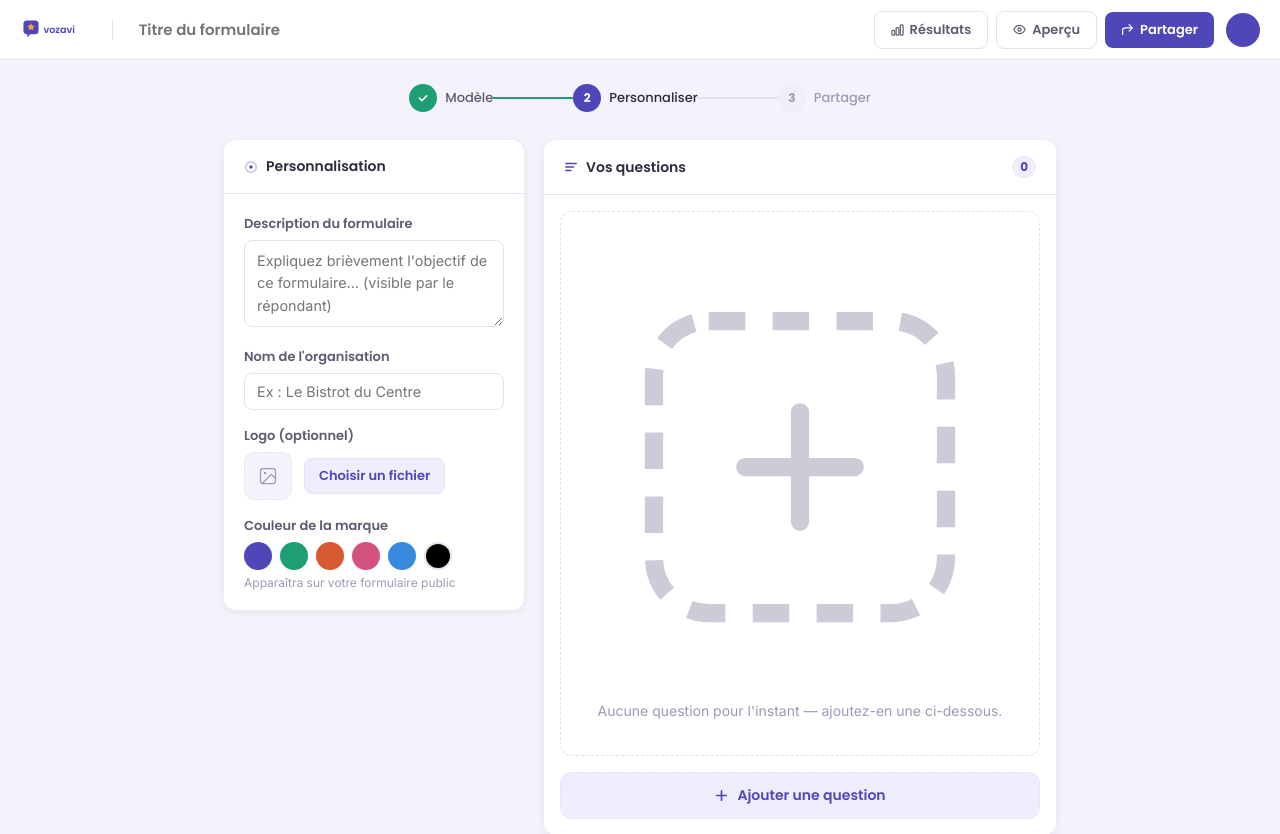
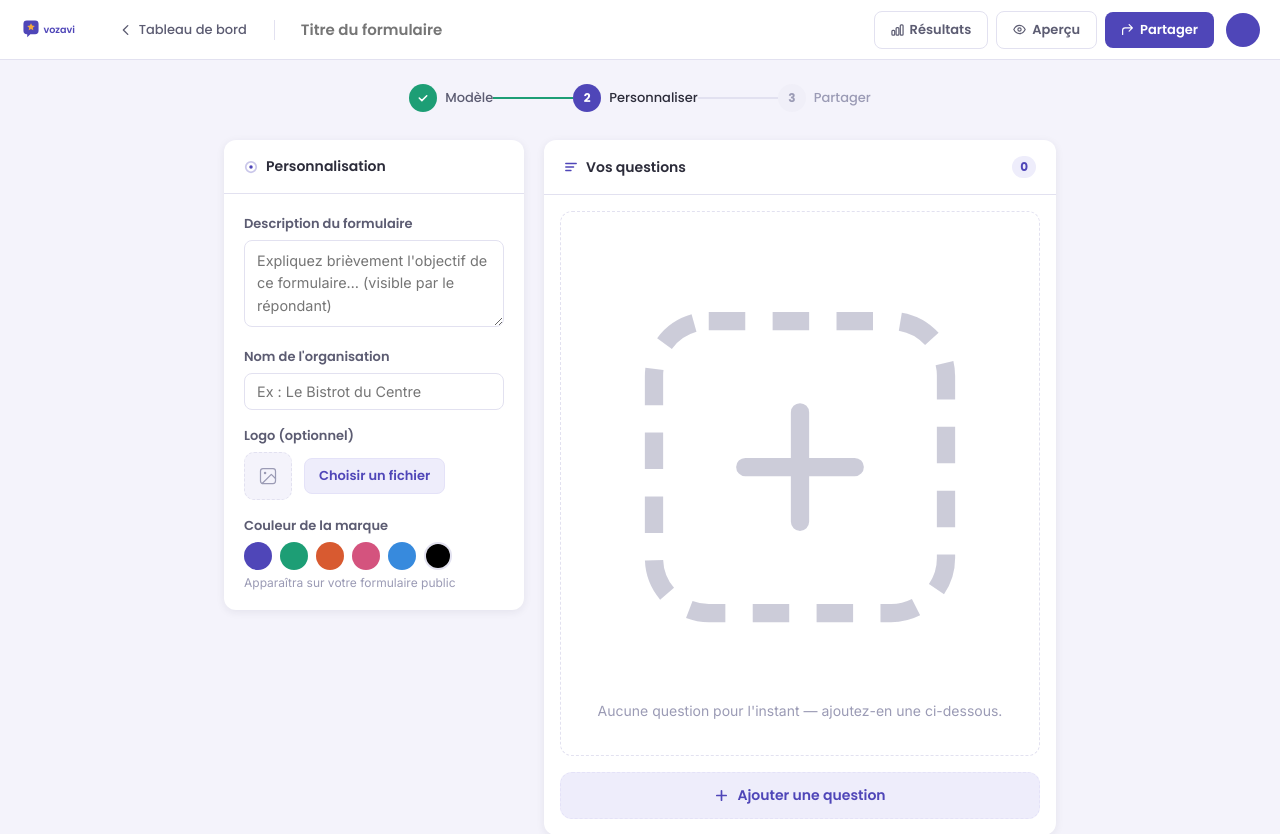
Before and after one commit to Zizou897/linkProject, a Django app: template core/src/templates/vozavi/builder/edit.html in a window 1280 px wide. Shown: the top 834 px of the page. Run offline with Django 4.2, Linux system fonts and the light colour scheme; the template is opened without the code that fills it, so the values that code supplies are empty; parts of the project's set-up code (start-up, migrations or seed data) failed here and were passed over.

Commit message:
mises à jour du retour

```diff
--- a/core/src/core/settings.py
+++ b/core/src/core/settings.py
@@ -76,7 +76,7 @@ else:
     DATABASES = {
         'default': {
             'ENGINE': 'django.db.backends.mysql',
-            'NAME':     config('DB_NAME', default='avizo_bd'),
+            'NAME':     config('DB_NAME', default='vozavi_bd'),
             'USER':     config('DB_USER', default='root'),
             'PASSWORD': config('DB_PASSWORD'),
             'HOST':     config('DB_HOST', default='localhost'),
--- a/core/src/templates/vozavi/builder/edit.html
+++ b/core/src/templates/vozavi/builder/edit.html
@@ -405,9 +405,14 @@ input,textarea,select{font-family:inherit}
     </svg>
   </a>
   {% if is_guest %}
-  <a href="{% url 'new_form' %}" class="hdr-back" onclick="if(document.referrer){event.preventDefault();history.back();}">
+  <a href="{% url 'new_form' %}" class="hdr-back">
     <svg viewBox="0 0 16 16" fill="none"><path d="M10 13L5 8l5-5" stroke="currentColor" stroke-width="1.6" stroke-linecap="round" stroke-linejoin="round"/></svg>
     Retour
+  </a>
+  {% else %}
+  <a href="{% url 'dashboard' %}" class="hdr-back">
+    <svg viewBox="0 0 16 16" fill="none"><path d="M10 13L5 8l5-5" stroke="currentColor" stroke-width="1.6" stroke-linecap="round" stroke-linejoin="round"/></svg>
+    Tableau de bord
   </a>
   {% endif %}
   <div class="hdr-divider"></div>
```
